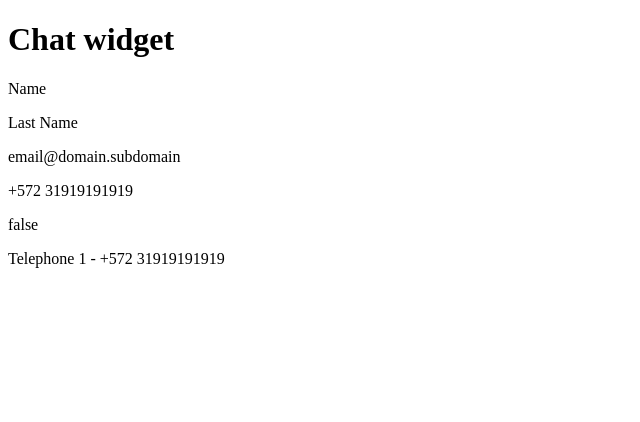
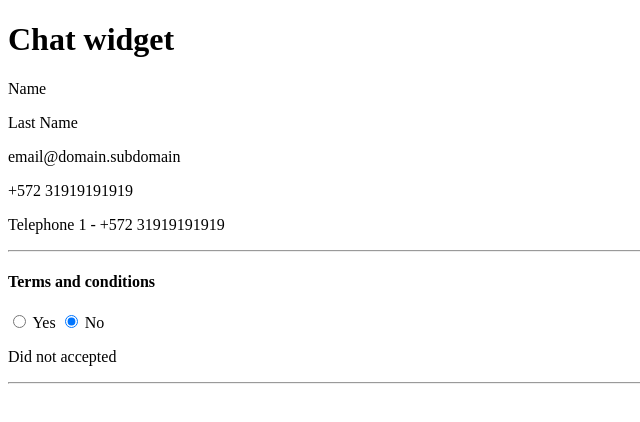
Before and after one commit to willy23martin/javascript_learning, an Angular app in the folder Angular/fundamentals/: page / in a window 1280 px wide. Shown: the top 422 px of the page, without its empty margins (0-640 px from the left). Built offline with nearby package versions, Linux system fonts and the light colour scheme.

Commit message:
NgModel applied to terms and conditions policy

```diff
--- a/Angular/fundamentals/src/app/app.module.ts
+++ b/Angular/fundamentals/src/app/app.module.ts
@@ -1,5 +1,8 @@
 import { BrowserModule } from '@angular/platform-browser';
 import { NgModule } from '@angular/core';
+
+// NgModel: https://stackoverflow.com/questions/38892771/cant-bind-to-ngmodel-since-it-isnt-a-known-property-of-input
+import { FormsModule } from '@angular/forms';
 
 import { AppRoutingModule } from './app-routing.module';
 import { AppComponent } from './app.component';
@@ -12,7 +15,8 @@ import { ChatComponent } from './chat/chat.component';
   ],
   imports: [
     BrowserModule,
-    AppRoutingModule
+    AppRoutingModule,
+    FormsModule
   ],
   providers: [],
   bootstrap: [AppComponent]
--- a/Angular/fundamentals/src/app/chat/chat.component.html
+++ b/Angular/fundamentals/src/app/chat/chat.component.html
@@ -6,11 +6,25 @@
 <p>{{email}}</p>
 <p>{{telephone}}</p>
 
-<p>{{termsAndConditions}}</p>
-
 <!--Directives NgIf and NgFor-->
 <div *ngIf="telephones.length >= 1">
     <div *ngFor="let telephoneI of telephones; index as t">
         <p>Telephone {{t+1}} - {{telephoneI}}</p>
     </div>
 </div>
+
+<hr>
+
+<!--Directive NgModel-->
+<h4>Terms and conditions</h4>
+<input type="radio" name="terms" [(ngModel)]="termsAndConditions" [value]=true> Yes
+<input type="radio" name="terms" [(ngModel)]="termsAndConditions" [value]=false> No
+
+<p *ngIf="termsAndConditions">
+    Accepted
+</p>
+<p *ngIf="!termsAndConditions">
+    Did not accepted
+</p>
+
+<hr>
--- a/Angular/fundamentals/src/app/chat/chat.component.ts
+++ b/Angular/fundamentals/src/app/chat/chat.component.ts
@@ -11,9 +11,9 @@ export class ChatComponent implements OnInit {
   lastName: string;
   email: string;
   telephone: string;
-  termsAndConditions: boolean;
+  termsAndConditions: boolean; // Used with NgModel
 
-  telephones: string[];
+  telephones: string[]; // Used with NgIf and NgFor
 
   constructor() {
     this.name = "Name";
```
